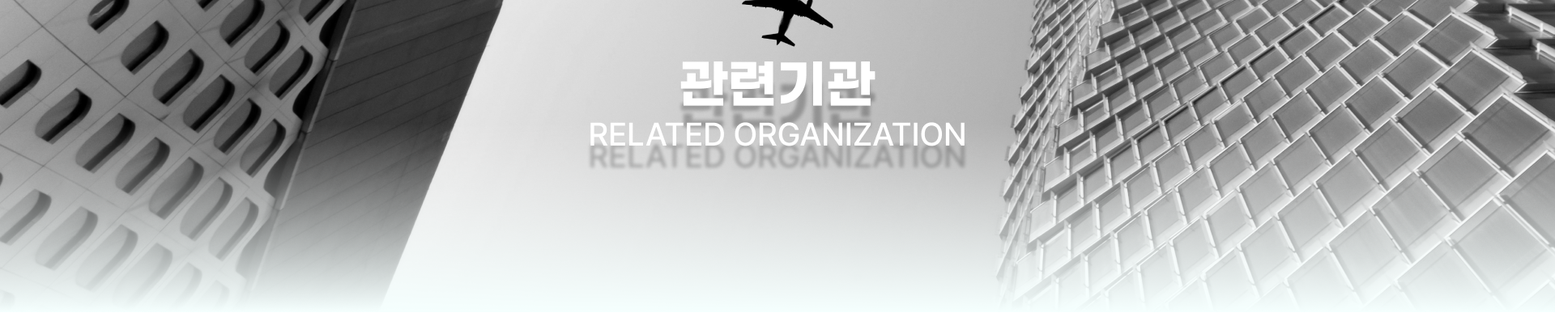
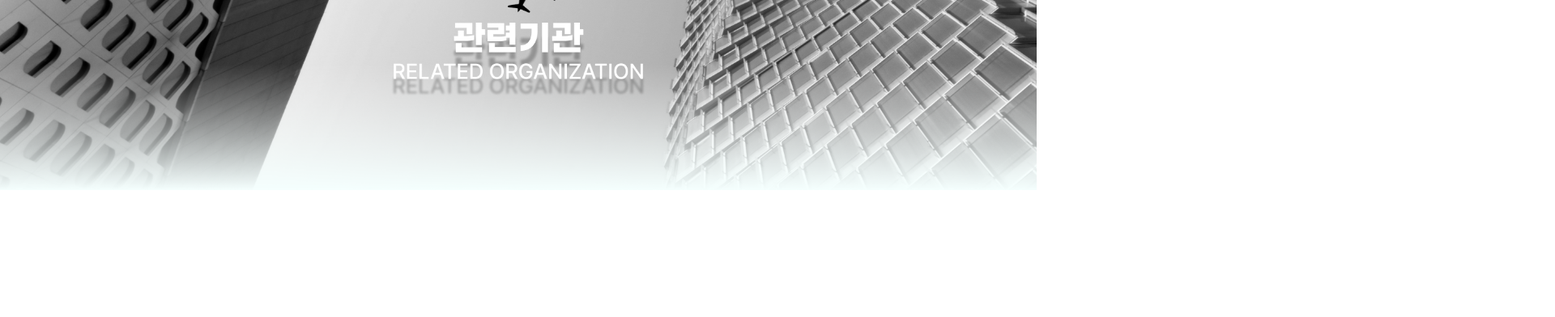
Before and after one commit to wellnessdelight/Wellnessdelight, a plain HTML site: page org/org_org/기관목록.html in a window 1280 px wide. Shown: the part 174-566 px from the top of the page at 81% size, 1920 px wide, since content can reach past the window. Drawn offline with Linux system fonts and the light colour scheme; a web font is replaced by a local one.

Commit message:
Update style_org.css

```diff
--- a/org/org_org/style_org.css
+++ b/org/org_org/style_org.css
@@ -26,8 +26,9 @@
     display: block;
     margin-left: auto;
     margin-right: auto;
-    width: 1920px;
-    height: 454px;
+    max-width: 100%;
+    width: 100% !important;
+    height: auto !important;
     padding-bottom: 167px;
 
     /* 반응형 연습 */
```
